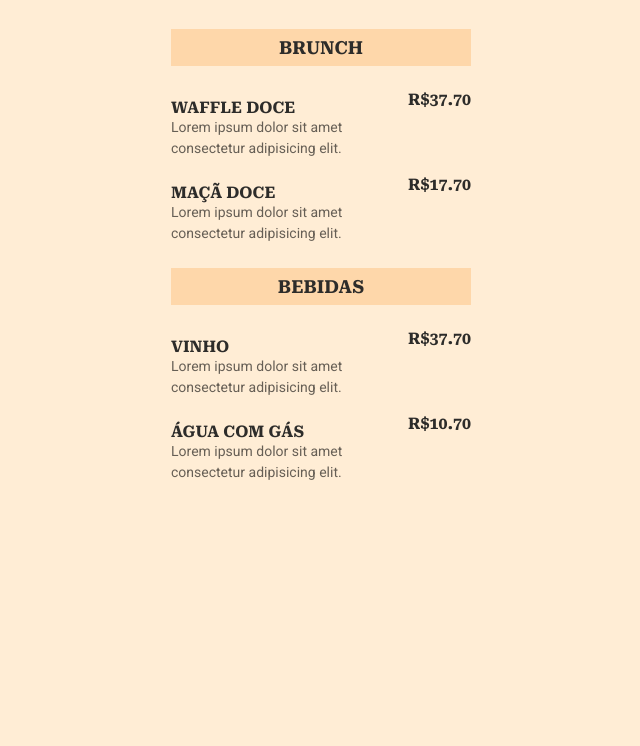
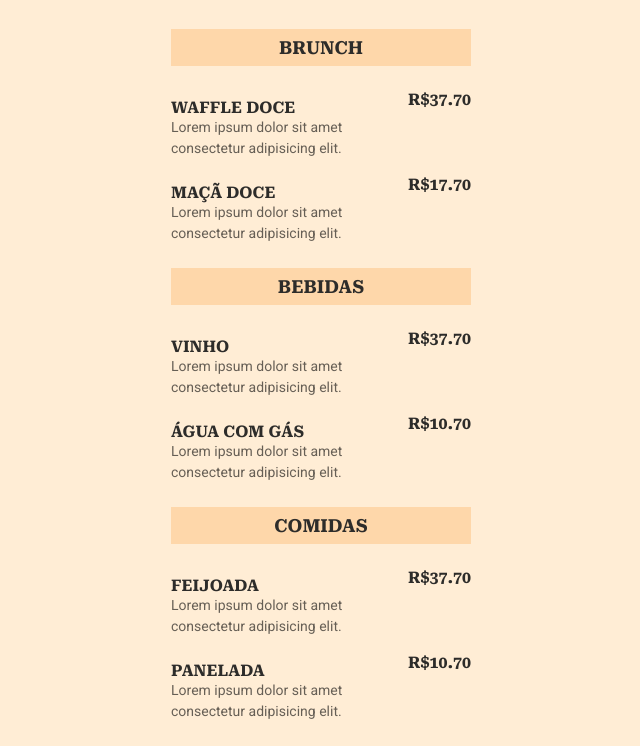
Before and after one commit to eliesermartins/maratona-explorer-3, a plain HTML site: page index.html in a window 1280 px wide. Shown: the part 88-834 px from the top of the page, without its empty margins (319-959 px from the left). Before the commit the page ends 800 px from the top, so only its background shows below. Drawn offline with Linux system fonts and the light colour scheme.

Commit message:
adicionado novo menu comida

```diff
--- a/index.html
+++ b/index.html
@@ -72,6 +72,33 @@
       </li>
     </ul>
   </section>
+  <section>
+    <h2>Comidas</h2>
+    <ul>
+      <li>
+        <div class="details">
+          <h3>Feijoada</h3>
+          <p class="description">
+            Lorem ipsum dolor sit amet consectetur adipisicing elit.
+          </p>
+        </div>
+        <strong class="price">
+          R$37.70
+        </strong>
+      </li>
+      <li>
+        <div class="details">
+          <h3>Panelada</h3>
+          <p class="description">
+            Lorem ipsum dolor sit amet consectetur adipisicing elit.
+          </p>
+        </div>
+        <strong class="price">
+          R$10.70
+        </strong>
+      </li>
+    </ul>
+  </section>
 
 
 </body>
```
